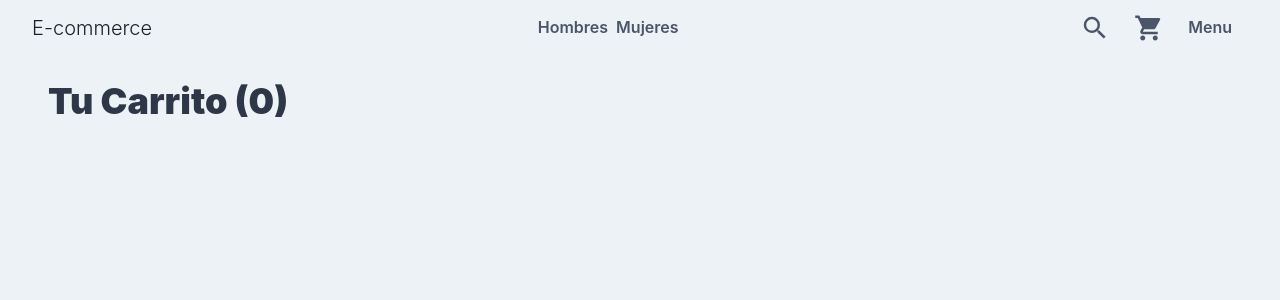
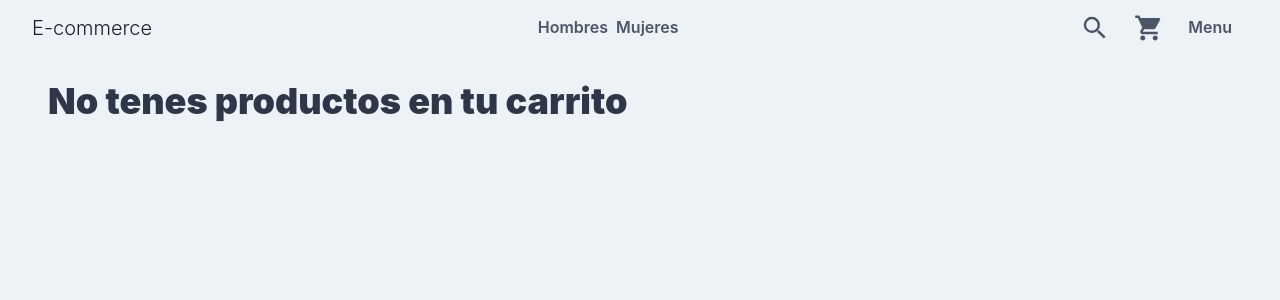
Before and after one commit to mauromamani/next-ecommerce, a Next.js app in the folder client/: page /cart in a window 1280 px wide. Shown: the top 300 px of the page. Built offline with nearby package versions, Linux system fonts and the light colour scheme.

Commit message:
chore: show message when cart is empty

```diff
--- a/client/src/components/cart/index.tsx
+++ b/client/src/components/cart/index.tsx
@@ -12,7 +12,9 @@ export const Cart: FC = () => {
   return (
     <Box color={'gray.700'} pb="8">
       <Heading fontWeight="black" mb={'8'}>
-        Tu Carrito ({cart.length})
+        {!cart.length
+          ? 'No tenes productos en tu carrito'
+          : `Tu Carrito (${cart.length})`}
       </Heading>
 
       {cart.map((p) => (
```
